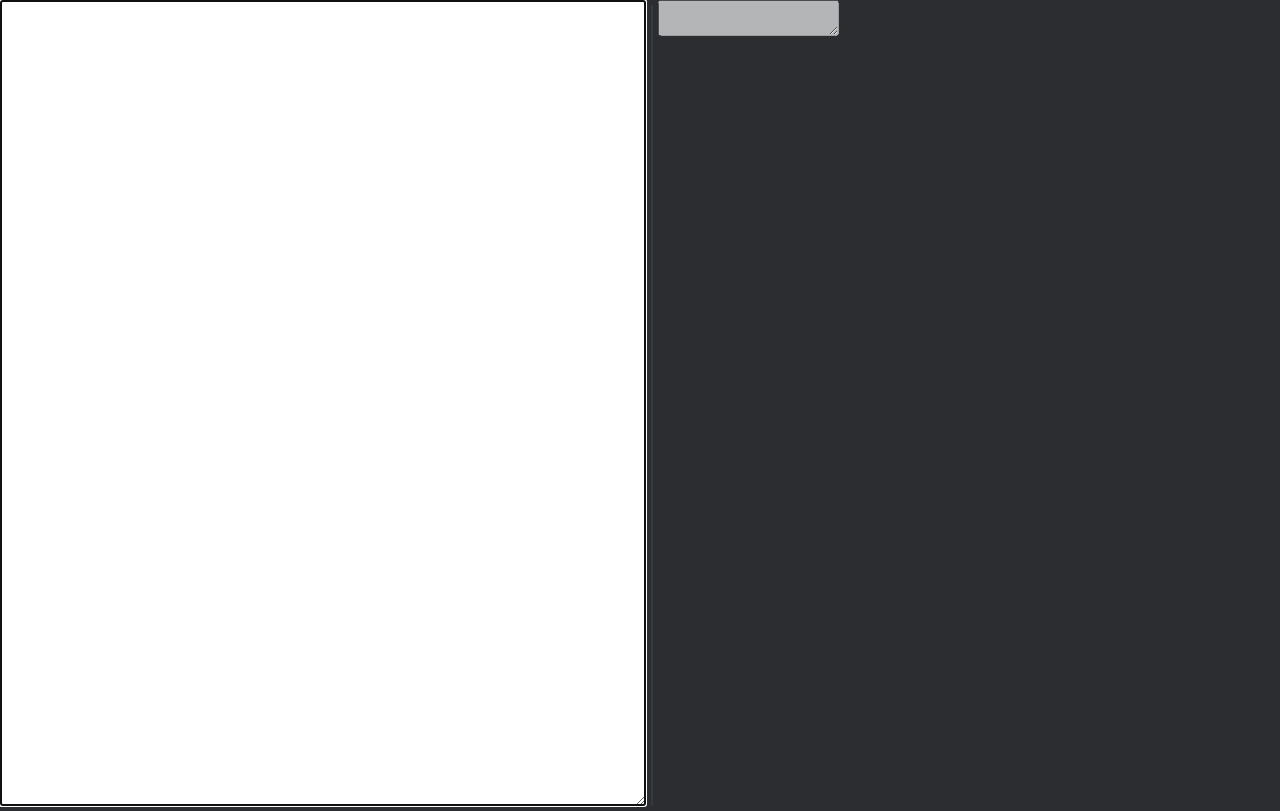
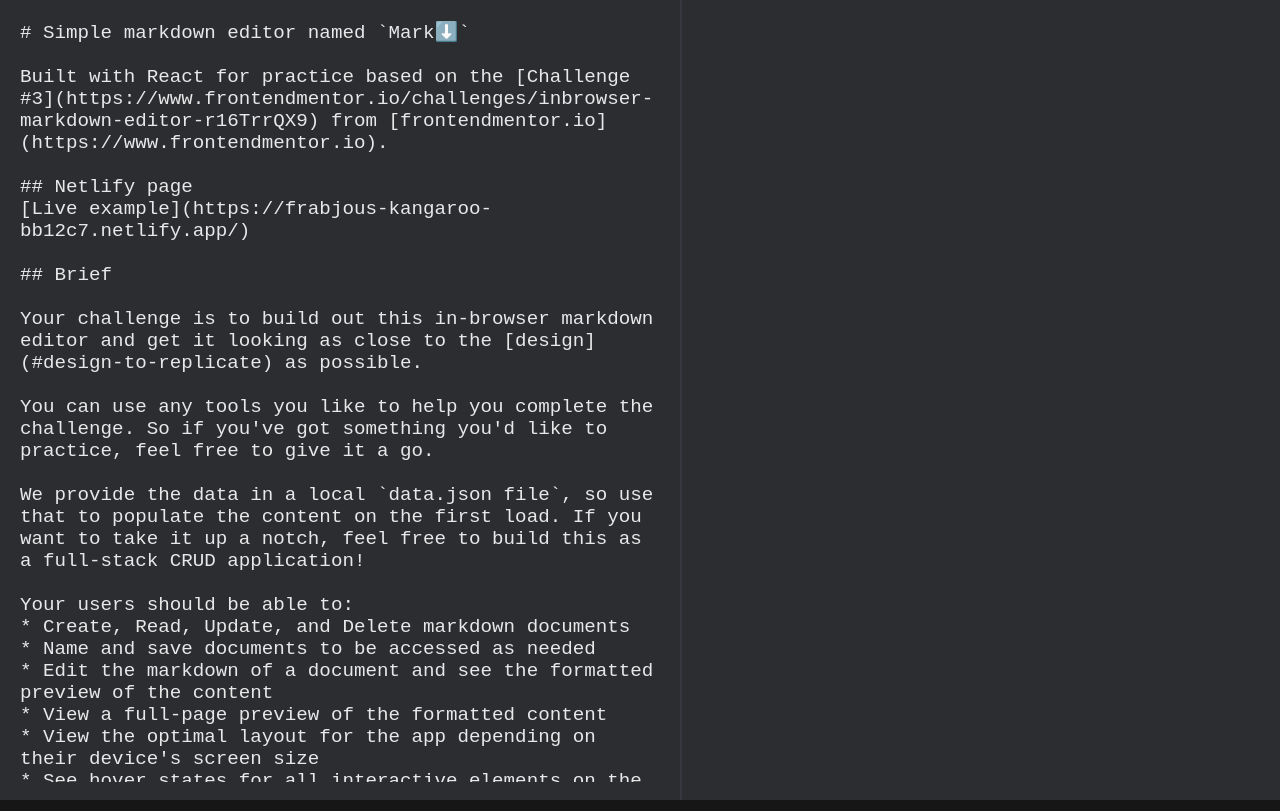
Before and after one commit to mihalcea-bogdan-daniel/markdow-editor, a React (Create React App) app: page / in a window 1280 px wide. Built offline with nearby package versions, Linux system fonts and the light colour scheme.

Commit message:
~ 40 minute push

```diff
--- a/package.json
+++ b/package.json
@@ -6,10 +6,13 @@
     "@testing-library/jest-dom": "^5.16.4",
     "@testing-library/react": "^12.1.4",
     "@testing-library/user-event": "^13.5.0",
+    "@types/dompurify": "^2.3.3",
     "@types/jest": "^27.4.1",
+    "@types/markdown-it": "^12.2.3",
     "@types/node": "^16.11.26",
     "@types/react": "^17.0.44",
     "@types/react-dom": "^17.0.15",
+    "dompurify": "^2.3.6",
     "markdown-it": "^12.3.2",
     "netlify-cli": "^9.16.4",
     "react": "^18.0.0",
--- a/src/App.scss
+++ b/src/App.scss
@@ -5,4 +5,6 @@
   background-color: colors.$main;
   color:colors.$text;
   font-family: 'Courier New', Courier, monospace;
+  margin: 0;
+  padding: 0;
 }
--- a/src/Pages/Editor.scss
+++ b/src/Pages/Editor.scss
@@ -1,37 +1,44 @@
 @use "../styles/_colors";
 
-.editor-container{
+.editor-container {
+    position: relative;
     width: 100%;
-    min-height: 100vh;
     display: inline-flex;
     justify-content: space-evenly;
     background-color: colors.$main-secondary;
-    .vertical-separator{
-     padding: 5px;
+
+    .vertical-separator {
         display: flex;
-     &::after{
+
+        &::after {
             content: "";
             background-color: colors.$header;
             min-width: 2px;
             min-height: 100vh;
         }
     }
-    article{
 
-        textarea.text-input{
+    article {
+        textarea.text-input {
             width: 50vw;
             position: relative;
-            resize: horizontal;
-            height: 100vh;
-        }
-        &.text-output{
-            width: 50vw;
-            position: relative;
-            resize: horizontal;
-            height: 100vh;
+            resize: none;
+            height: 95vh;
+            font-size: 1.2rem;
+            background-color: colors.$main-secondary;
+            color: colors.$text;
+            //Remove borders when active
+            border: none;
+            box-shadow: none;
+            outline: none;
+            //Padding for visibility
+            padding-left: 20px;
+            padding-top: 20px;
+            padding-right: 20px;
         }
     }
-    aside{
+
+    aside {
         flex-grow: 1;
     }
 }
--- a/src/Pages/Editor.tsx
+++ b/src/Pages/Editor.tsx
@@ -1,14 +1,37 @@
-import React from "react";
+import React, { SyntheticEvent } from "react";
 import "./Editor.scss";
-import Input from "../components/Input/Input";
+import defaultText from "./defaultText"
+import MarkdownIt from "markdown-it";
+import DOMPurify from "dompurify";
+
 const Editor = () => {
+  const [inputValue, setInputValue] = React.useState(defaultText);
+  const handleInput = (e:React.ChangeEvent<HTMLTextAreaElement>)=>{
+    console.log(e.target.value);
+
+
+  }
+  React.useEffect(()=>{
+    setInputValue(defaultText);
+    const md = new MarkdownIt();
+    const safeHtml = DOMPurify.sanitize(md.render(defaultText))
+    console.log(safeHtml);
+  },[])
+
+  React.useEffect(()=>{
+    setInputValue(defaultText);
+
+
+  },[inputValue])
+
   return (
     <div className="editor-container">
       <article>
-      <textarea className="text-input" autoFocus ></textarea>
+      <textarea className="text-input" autoFocus onInput={handleInput} defaultValue={inputValue as string}></textarea>
       </article>
+      {/* Needs sanitizier for dangerous HTML elements display will use dompurify for the sake of exercise */}
       <div className="vertical-separator"></div>
-      <aside><textarea className="text-output" disabled ></textarea></aside>
+      <aside></aside>
     </div>
   );
 };
--- /dev/null
+++ b/src/Pages/defaultText.ts
@@ -0,0 +1,46 @@
+const defaultText:string = `# Simple markdown editor named \`Mark⬇️\`
+
+Built with React for practice based on the [Challenge #3](https://www.frontendmentor.io/challenges/inbrowser-markdown-editor-r16TrrQX9) from [frontendmentor.io](https://www.frontendmentor.io).
+
+## Netlify page
+[Live example](https://frabjous-kangaroo-bb12c7.netlify.app/)
+
+## Brief
+
+Your challenge is to build out this in-browser markdown editor and get it looking as close to the [design](#design-to-replicate) as possible.
+
+You can use any tools you like to help you complete the challenge. So if you've got something you'd like to practice, feel free to give it a go.
+
+We provide the data in a local \`data.json file\`, so use that to populate the content on the first load. If you want to take it up a notch, feel free to build this as a full-stack CRUD application!
+
+Your users should be able to:
+* Create, Read, Update, and Delete markdown documents
+* Name and save documents to be accessed as needed
+* Edit the markdown of a document and see the formatted preview of the content
+* View a full-page preview of the formatted content
+* View the optimal layout for the app depending on their device's screen size
+* See hover states for all interactive elements on the page
+* **Bonus**: If you're building a purely front-end project, use localStorage to save the current state in the browser that persists when the browser is refreshed
+* **Bonus**: Build this project as a full-stack application
+
+## Ideas
+
+* Extend the project to add your own functionality e.g. add support for images, optimise for saving the formatted markdown as a PDF
+* Train your eye for detail by getting your solution as close to the design as you can
+* ~~Use a JavaScript framework/library to practice building using components~~
+* Try estimating the time it will take for you to build the project. Then see if the time taken matches up to your estimate. Project estimations are a skill that is often overlooked but is important for professional developers
+
+## Design to replicate
+
+### Desktop [⬆️](#brief)
+<img src="/notes/Desktop.jpg" alt="dektop" width="400">
+
+### Tablet [⬆️](#brief)
+<img src="/notes/Tablet.jpg" alt="tablet" width="400">
+
+### Mobile [⬆️](#brief)
+<img src="/notes/Mobile.jpg" alt="mobile" width="400">
+
+`
+
+export default defaultText;
```
Also changed, not shown: 1 other file (tests, documents, lock files or other folders). Lines whose indentation alone changed are shown as unchanged.
